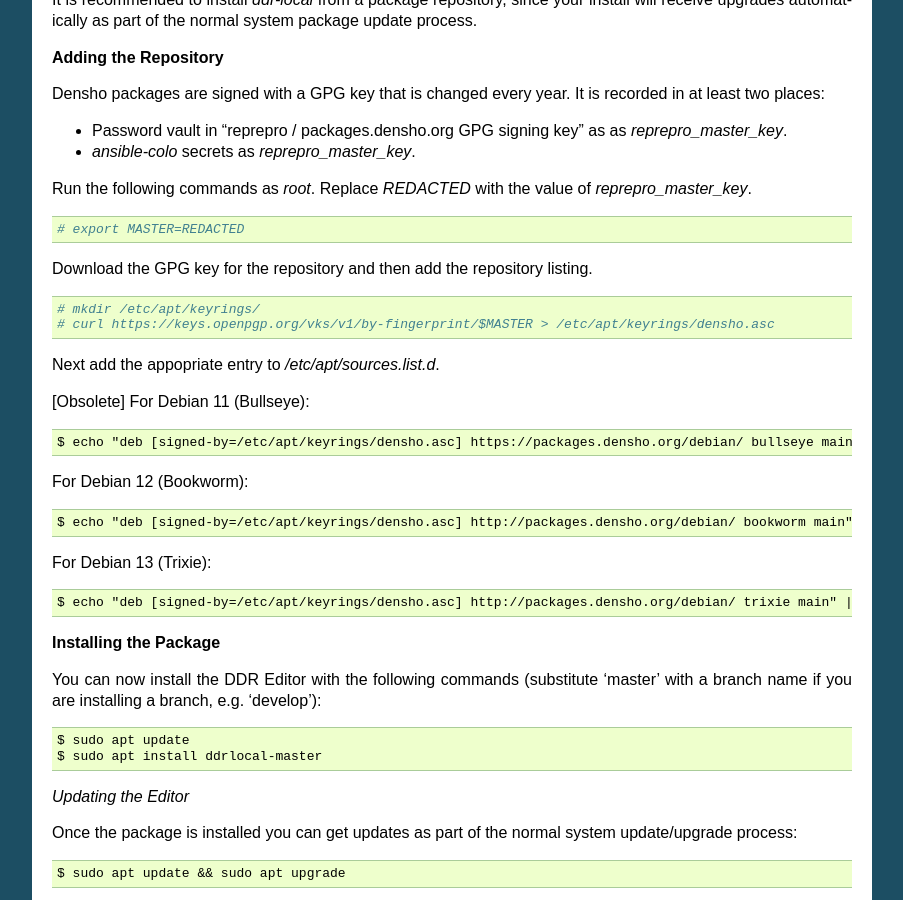
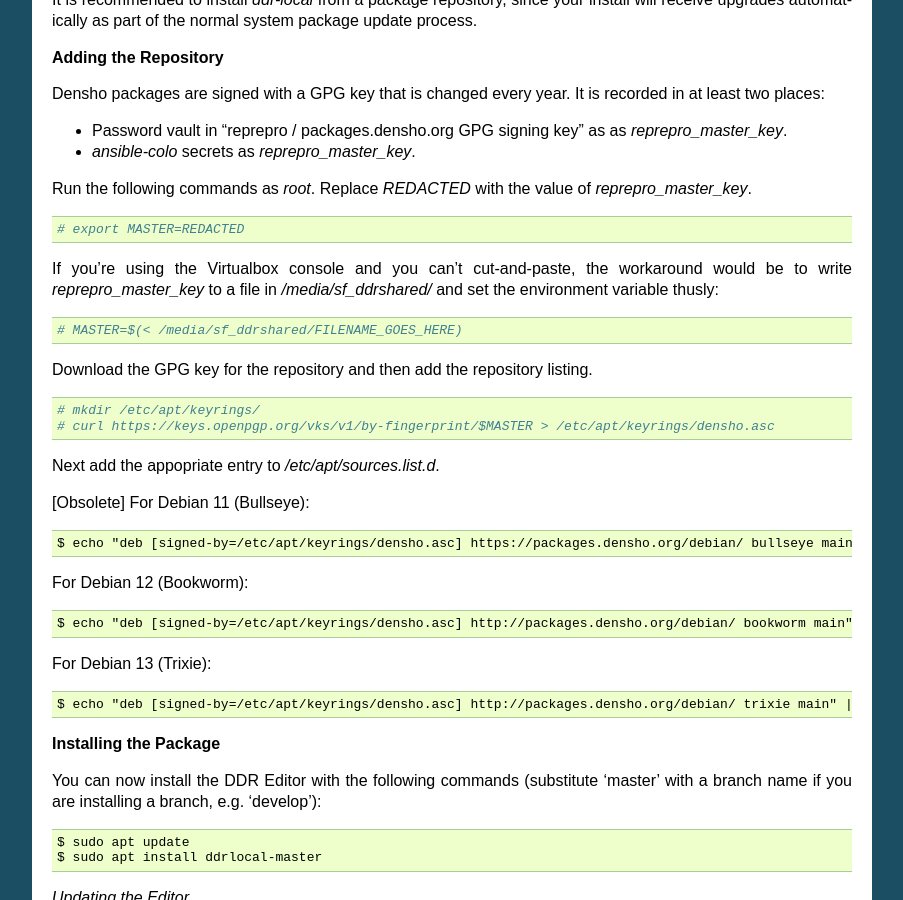
Before and after one commit to denshoproject/ddr-manual, a Sphinx documentation site: the page built from source/admins/workstations/create-workstation-vm.rst, in a window 1280 px wide and 900 px high, scrolled down 6785 px. Shown: the whole window, without its empty margins (198-1101 px from the left). Built offline with Sphinx 7.4.7, drawn with Linux system fonts in a browser that asks for light colours.

Commit message:
create-workstation-vm: Alt method of setting package master key

```diff
--- a/source/admins/workstations/create-workstation-vm.rst
+++ b/source/admins/workstations/create-workstation-vm.rst
@@ -368,6 +368,10 @@
 Run the following commands as `root`. Replace `REDACTED` with the value of `reprepro_master_key`.
 ::
     # export MASTER=REDACTED
+
+If you're using the Virtualbox console and you can't cut-and-paste, the workaround would be to write `reprepro_master_key` to a file in `/media/sf_ddrshared/` and set the environment variable thusly:
+::
+    # MASTER=$(< /media/sf_ddrshared/FILENAME_GOES_HERE)
 
 Download the GPG key for the repository and then add the repository listing.
 ::
```
